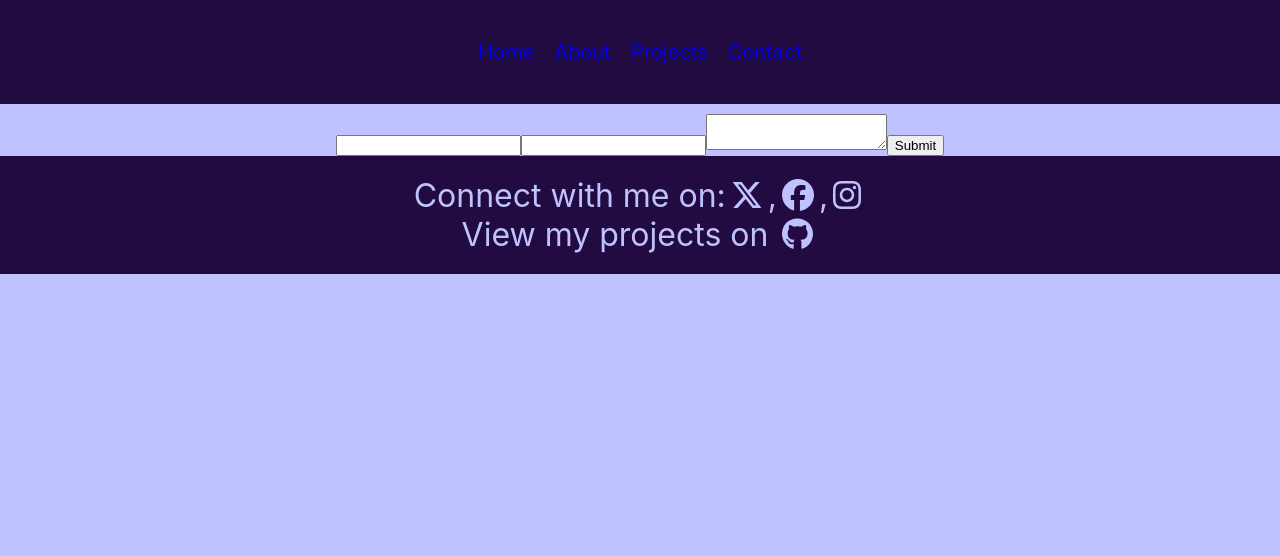
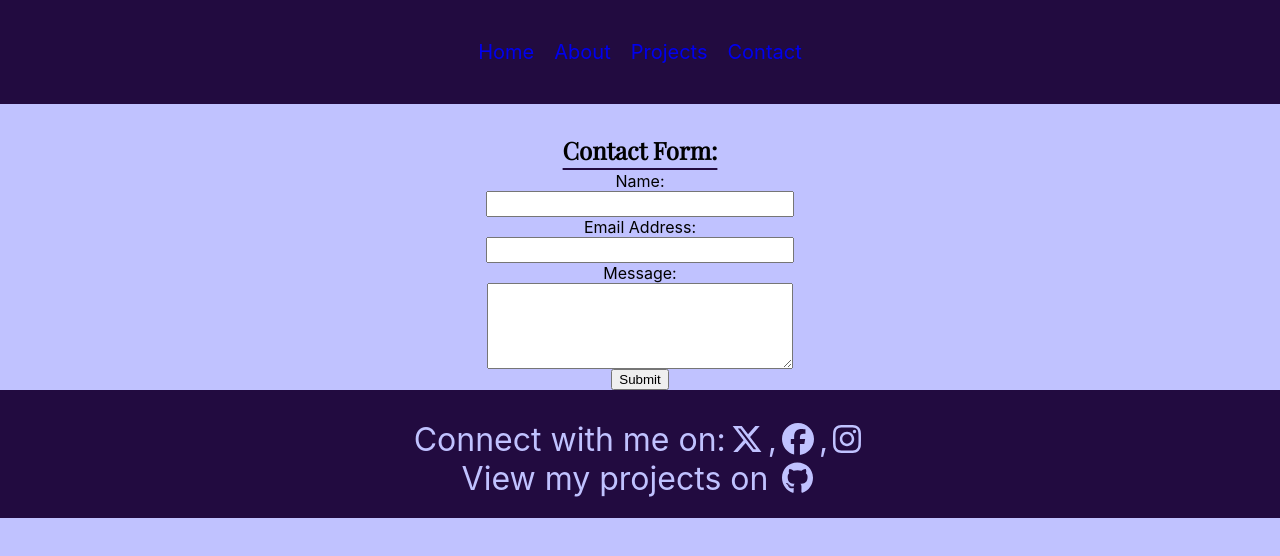
Before and after one commit to donetian-petkov/react-portfolio, a React (Create React App) app: page /contact in a window 1280 px wide. Shown: the top 556 px of the page. Built offline with nearby package versions, Linux system fonts and the light colour scheme.

Commit message:
Styling Contact Form

```diff
--- a/src/components/ContactForm/ContactForm.js
+++ b/src/components/ContactForm/ContactForm.js
@@ -1,15 +1,16 @@
-import {useEffect, useState} from "react";
 import {sendEmail} from "../../utils/contactFormService";
+import styles from "./ContactForm.module.css"
+import {useState} from "react";
 
 export const ContactForm = () => {
 
     const [email, setEmail] = useState({
-        name:'',
-        email:'',
-        message:''
+        name: '',
+        email: '',
+        message: ''
     });
 
-    const handleChange  = (e) => {
+    const handleChange = (e) => {
 
         setEmail({
             ...email,
@@ -37,12 +38,19 @@ export const ContactForm = () => {
     };
 
     return (
-        <form id='contact-form' className="contactForm" onSubmit={handleSubmit}>
-            <input type="text"  name="name" onChange={handleChange} value={email.name}/>
-            <input type="text" name="email" onChange={handleChange} value={email.email}/>
-            <textarea name="message" onChange={handleChange} value={email.message}/>
-            <button>Submit</button>
-        </form>
+            <form id='contact-form' className={styles.contactForm} onSubmit={handleSubmit}>
+                <h2>Contact Form: </h2>
+                <label htmlFor="name">Name: </label>
+                <input type="text" name="name" onChange={handleChange} value={email.name}
+                       className={styles.contactForm__input}/>
+                <label htmlFor="email">Email Address: </label>
+                <input type="text" name="email" onChange={handleChange} value={email.email}
+                       className={styles.contactForm__input}/>
+                <label htmlFor="email">Message: </label>
+                <textarea name="message" onChange={handleChange} value={email.message}
+                          className={styles.contactForm__textArea}/>
+                <button className={styles.contactForm__btn}>Submit</button>
+            </form>
     )
 
 
--- /dev/null
+++ b/src/components/ContactForm/ContactForm.module.css
@@ -0,0 +1,20 @@
+.contactForm {
+    margin: 0;
+    display: flex;
+    align-items: center;
+    justify-content: center;
+    flex-direction: column;
+    background: var(--background-color);
+    border-bottom: 10px solid var(--accent-color);
+}
+
+.contactForm__input {
+
+    width: 300px;
+    height: 20px;
+}
+
+.contactForm__textArea {
+    width: 300px;
+    height: 80px;
+}
```
